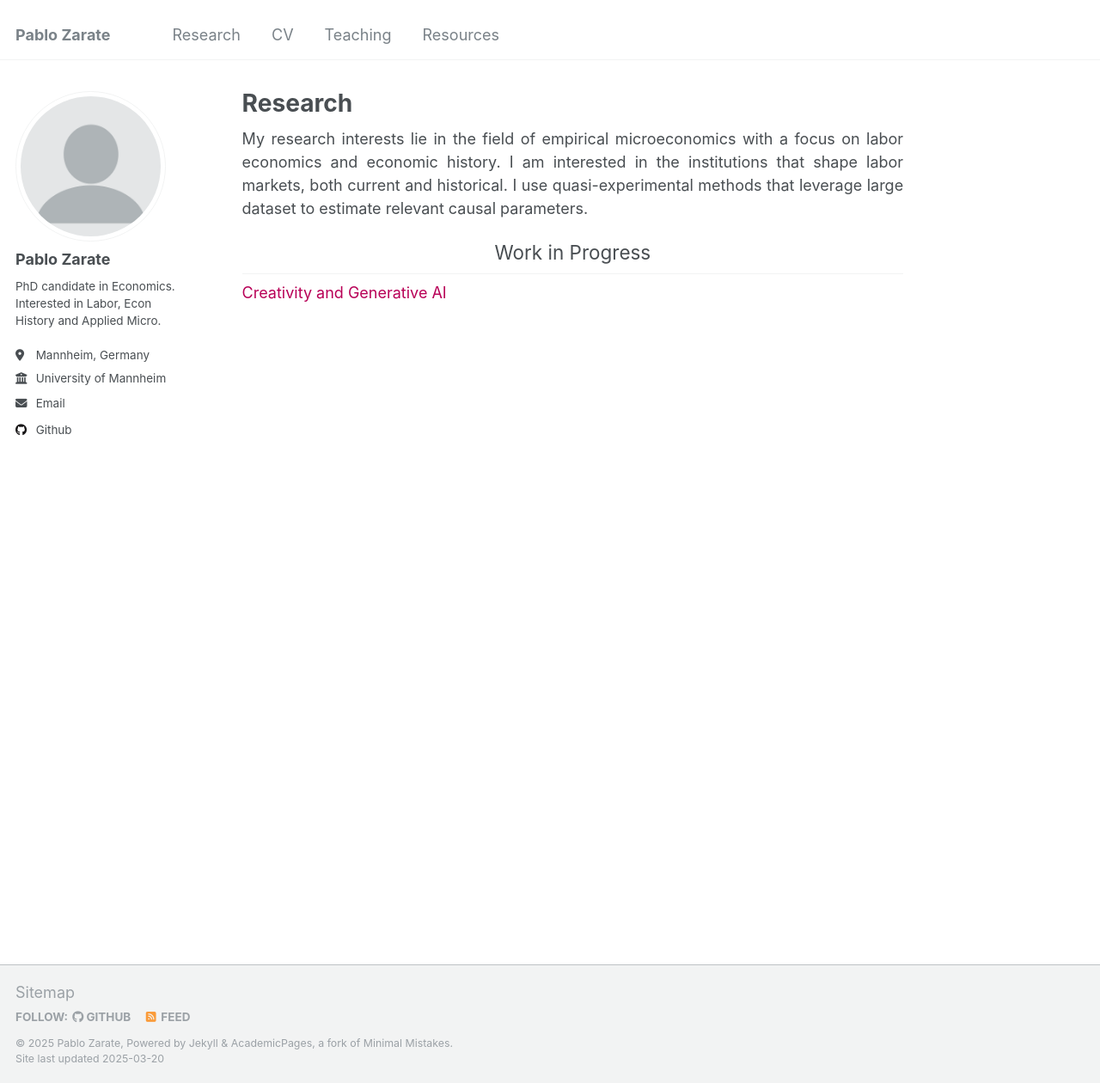
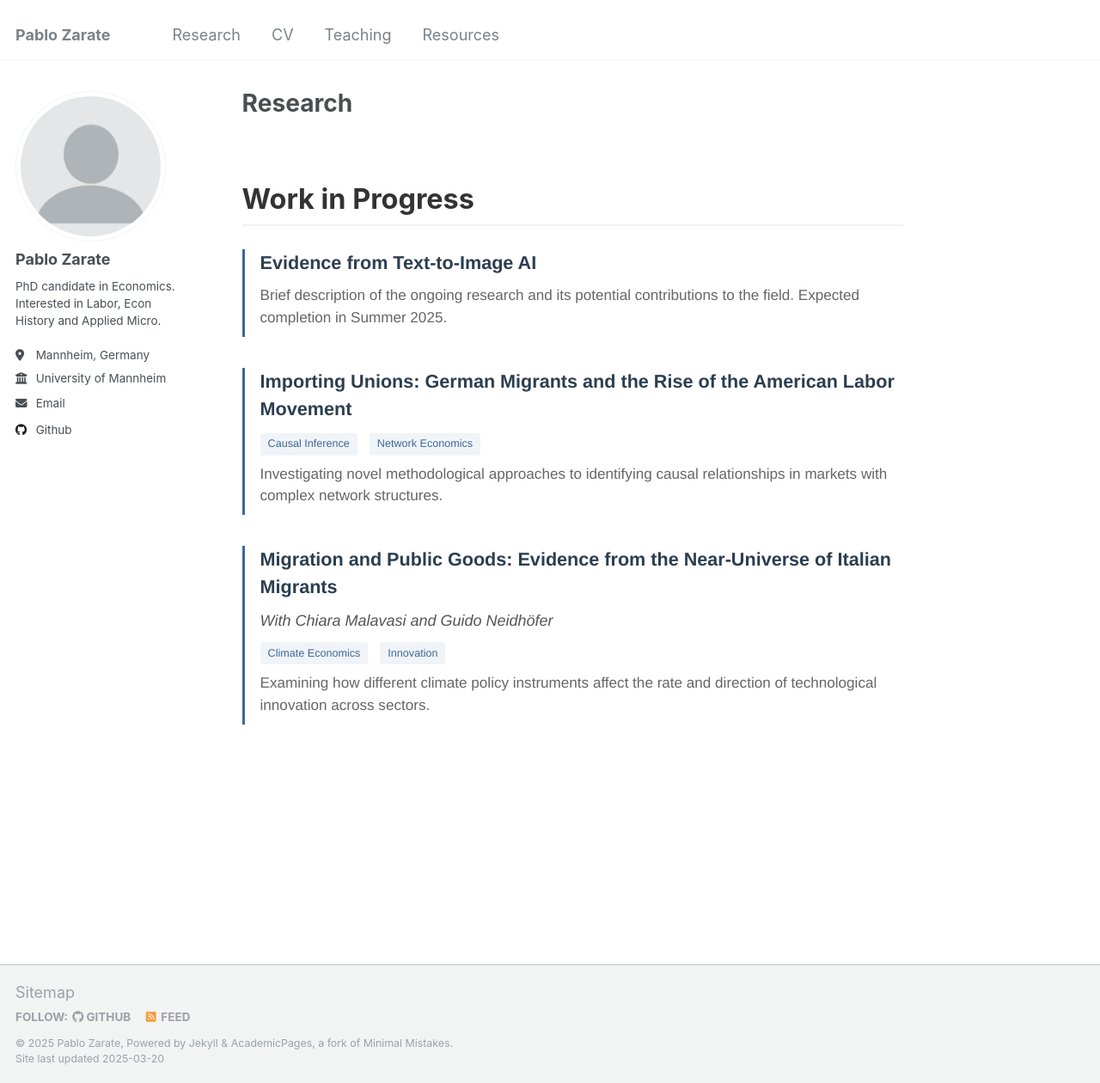
Before and after one commit to pblozarate/pblozarate.github.io, a Jekyll site: the page built from _pages/publications.md, in a window 1280 px wide and 1260 px high. Shown: the whole window at 86% size. Built offline with Jekyll 4.4.1, drawn with Linux system fonts in a browser that asks for light colours.

Commit message:
Update publications.md

```diff
--- a/_pages/publications.md
+++ b/_pages/publications.md
@@ -4,13 +4,87 @@ title: "Research"
 author_profile: true
 
 ---
+<!-- Add this to your research page or create a new page -->
 
-<p align="justify">
-My research interests lie in the field of empirical microeconomics with a focus on labor economics and economic history. I am interested in the institutions that shape labor markets, both current and historical. I use quasi-experimental methods that leverage large dataset to estimate relevant causal parameters.
-</p>
+<!-- CSS styles (add to your CSS file or place in <style> tags in your <head>) -->
+<style>
+  .research-section {
+    max-width: 800px;
+    margin: 2rem auto;
+    font-family: 'Source Sans Pro', Helvetica, Arial, sans-serif;
+  }
 
-<h2 style="margin-top: 15px; font-weight: normal; text-align: center;">Work in Progress</h2>
+  .research-section h2 {
+    font-size: 1.8rem;
+    margin-bottom: 1.5rem;
+    color: #333;
+    border-bottom: 2px solid #f0f0f0;
+    padding-bottom: 0.5rem;
+  }
 
-<div style="padding-left: 0px;">
-<h3 style="margin-top: 5px; color: #b80057;font-weight: normal;">Creativity and Generative AI</h3>
-</div>
+  .paper-item {
+    margin-bottom: 2rem;
+    padding-left: 1rem;
+    border-left: 3px solid #3d6997;
+    padding-bottom: 0.5rem;
+  }
+
+  .paper-title {
+    font-size: 1.2rem;
+    font-weight: 600;
+    color: #2c3e50;
+    margin-bottom: 0.5rem;
+  }
+
+  .paper-authors {
+    font-style: italic;
+    color: #555;
+    margin-bottom: 0.5rem;
+  }
+
+  .paper-abstract {
+    font-size: 0.95rem;
+    color: #666;
+    margin-top: 0.5rem;
+    line-height: 1.5;
+  }
+
+  .tag {
+    display: inline-block;
+    font-size: 0.7rem;
+    padding: 0.2rem 0.5rem;
+    background-color: #f0f4f8;
+    color: #3d6997;
+    border-radius: 3px;
+    margin-right: 0.5rem;
+  }
+</style>
+
+<!-- HTML for Research Section -->
+<section class="research-section">
+  <h2>Work in Progress</h2>
+
+  <div class="paper-item">
+    <div class="paper-title">Evidence from Text-to-Image AI</div>
+    <div class="paper-abstract">Brief description of the ongoing research and its potential contributions to the field. Expected completion in Summer 2025.</div>
+  </div>
+
+  <div class="paper-item">
+    <div class="paper-title">Importing Unions: German Migrants and the Rise of the American Labor Movement</div>
+    <div class="paper-tags">
+      <span class="tag">Causal Inference</span>
+      <span class="tag">Network Economics</span>
+    </div>
+    <div class="paper-abstract">Investigating novel methodological approaches to identifying causal relationships in markets with complex network structures.</div>
+  </div>
+
+  <div class="paper-item">
+    <div class="paper-title">Migration and Public Goods: Evidence from the Near-Universe of Italian Migrants</div>
+    <div class="paper-authors">With <span class="coauthor">Chiara Malavasi</span> and <span class="coauthor">Guido Neidhöfer</span></div>
+    <div class="paper-tags">
+      <span class="tag">Climate Economics</span>
+      <span class="tag">Innovation</span>
+    </div>
+    <div class="paper-abstract">Examining how different climate policy instruments affect the rate and direction of technological innovation across sectors.</div>
+  </div>
+</section>
```
